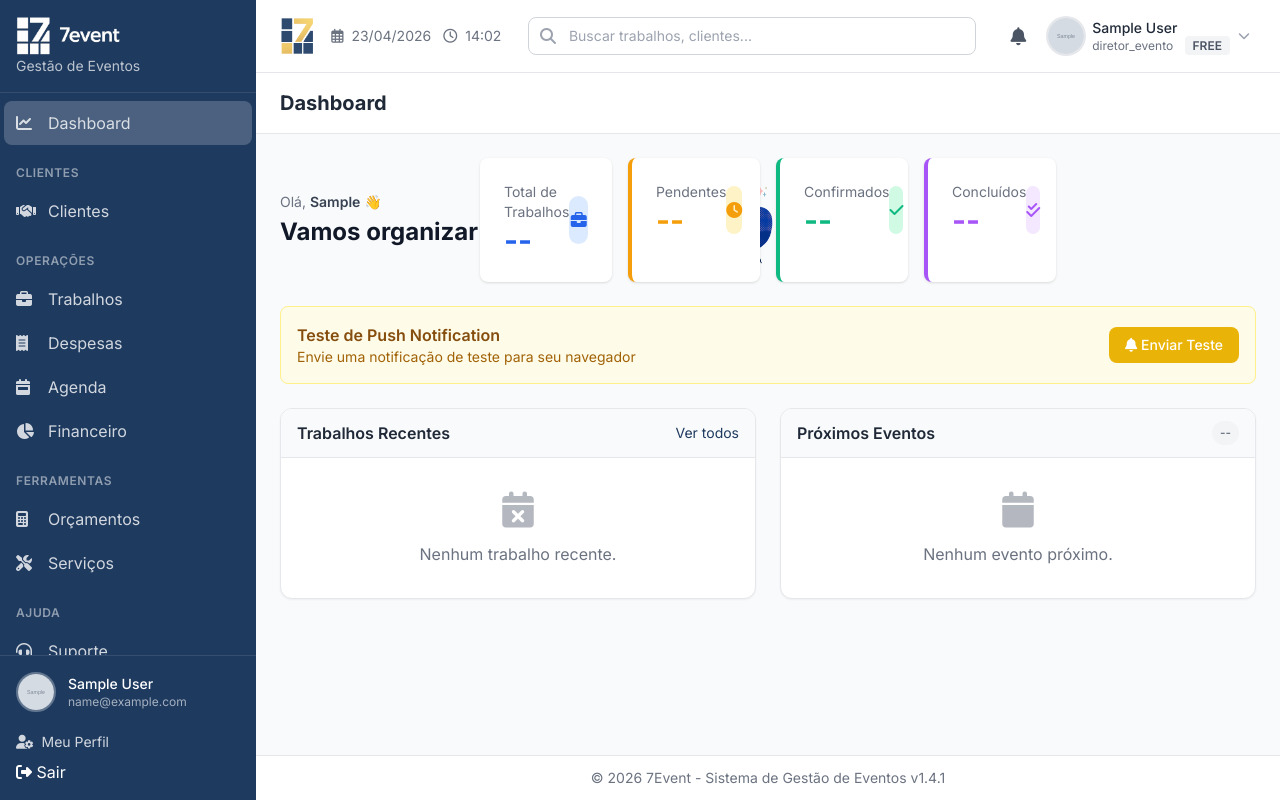
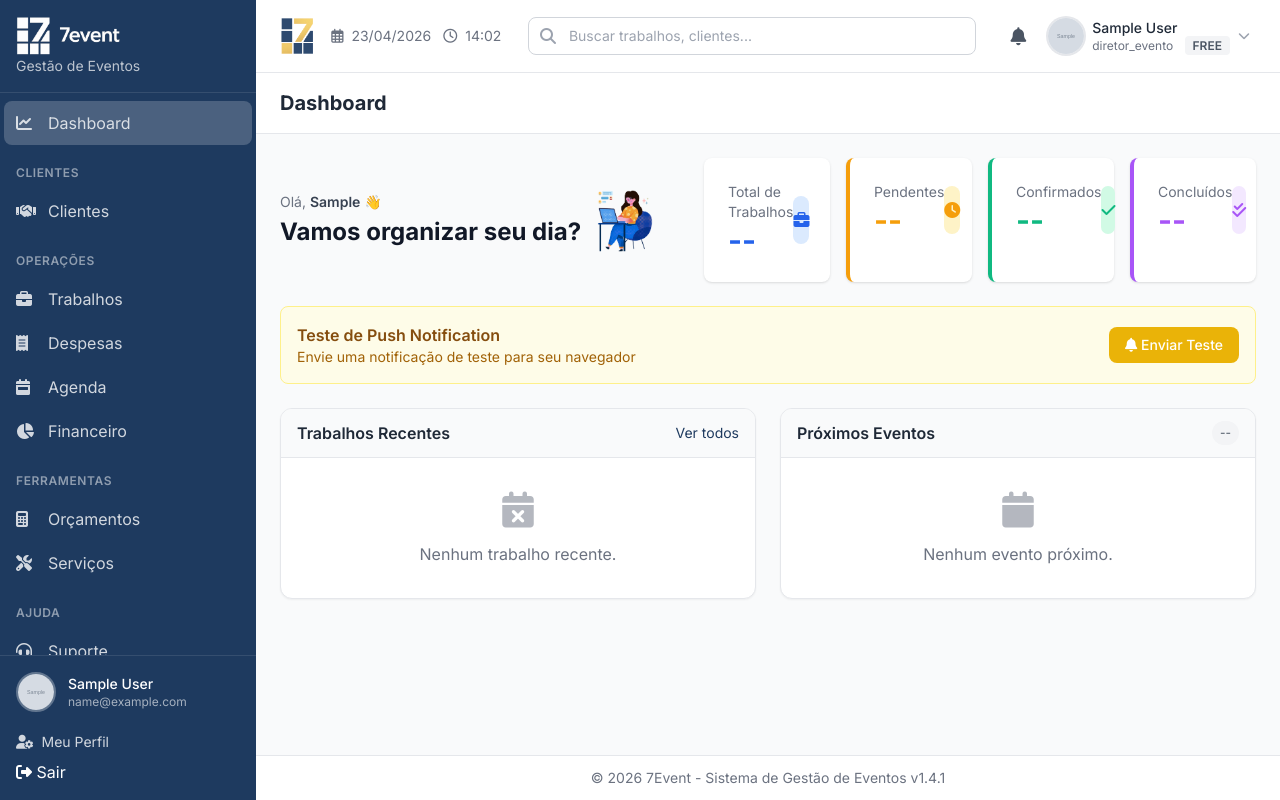
Before and after one commit to 7event24-alt/7event, a Django app: page /app/ in a window 1280 px wide. Run offline with Django 5.2, Linux system fonts and the light colour scheme; a user stored in the database is signed in; tables that the repository leaves empty hold one stand-in row (values such as "Sample post"); grey boxes marked "Sample" are stand-in pictures; data that the repository does not hold is empty; some libraries are stand-ins or nearby versions.

Commit message:
fix: use flexbox for welcome banner - fixed width, KPI cards fill rest

```diff
--- a/base/templates/components/welcome_banner.html
+++ b/base/templates/components/welcome_banner.html
@@ -1,9 +1,10 @@
 {% load static %}
-<div class="grid grid-cols-1 lg:grid-cols-5 gap-6 items-stretch mb-6">
-    <!-- Welcome Banner - mínimo 500px = 1/5 do grid -->
-    <div class="lg:col-span-1 lg:min-w-[500px] flex flex-row items-center justify-between gap-4">
-        <div class="flex-1 flex flex-row items-center gap-4">
-            <div class="flex-1">
+<!-- Welcome Banner + KPI Cards -->
+<div class="flex flex-col lg:flex-row gap-6 mb-6">
+    <!-- Welcome Banner - largura fixa -->
+    <div class="w-full lg:min-w-[400px] lg:max-w-[400px] flex flex-row items-center gap-4">
+        <div class="flex-1 flex flex-row items-center gap-3">
+            <div>
                 <p class="text-gray-500 text-sm mb-1">
                     Olá, <span class="font-semibold text-gray-700">{{ user.first_name|default:user.username }}</span> 👋
                 </p>
@@ -11,14 +12,13 @@
                     Vamos organizar seu dia?
                 </h2>
             </div>
-            <!-- Imagem - mostra em ambos -->
-            <img src="/static/img/dashboard-welcome.png" alt="7event" class="w-16 h-16 lg:w-24 lg:h-24 object-contain">
+            <img src="/static/img/dashboard-welcome.png" alt="7event" class="w-12 h-12 lg:w-16 lg:h-16 object-contain">
         </div>
     </div>
 
-    <!-- KPI Cards - 3/4 do espaço -->
+    <!-- KPI Cards - ocupam restante -->
     {% load currency_tags %}
-    <div class="lg:col-span-3 grid grid-cols-2 lg:grid-cols-4 gap-4">
+    <div class="flex-1 grid grid-cols-2 lg:grid-cols-4 gap-4">
         <div class="bg-white rounded-lg shadow p-4 lg:p-6">
             <div class="flex items-center justify-between">
                 <div>
```
